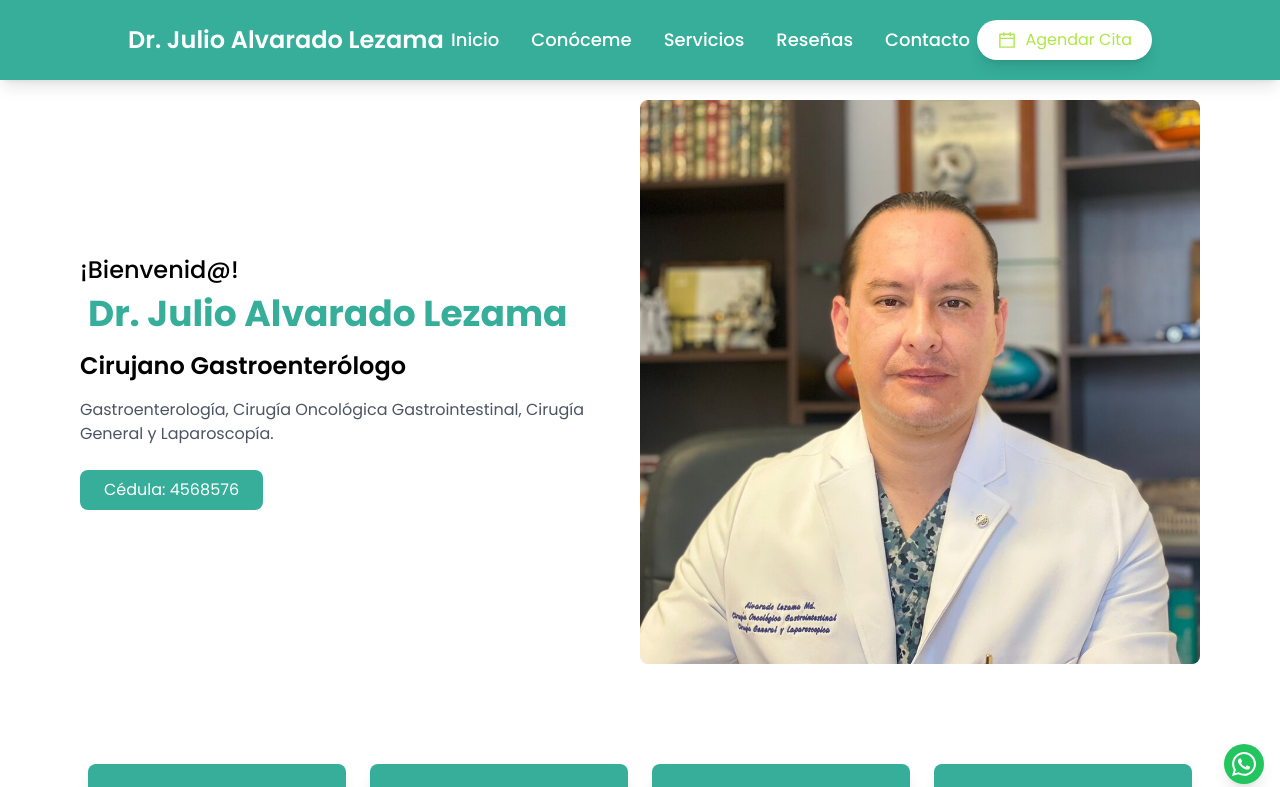
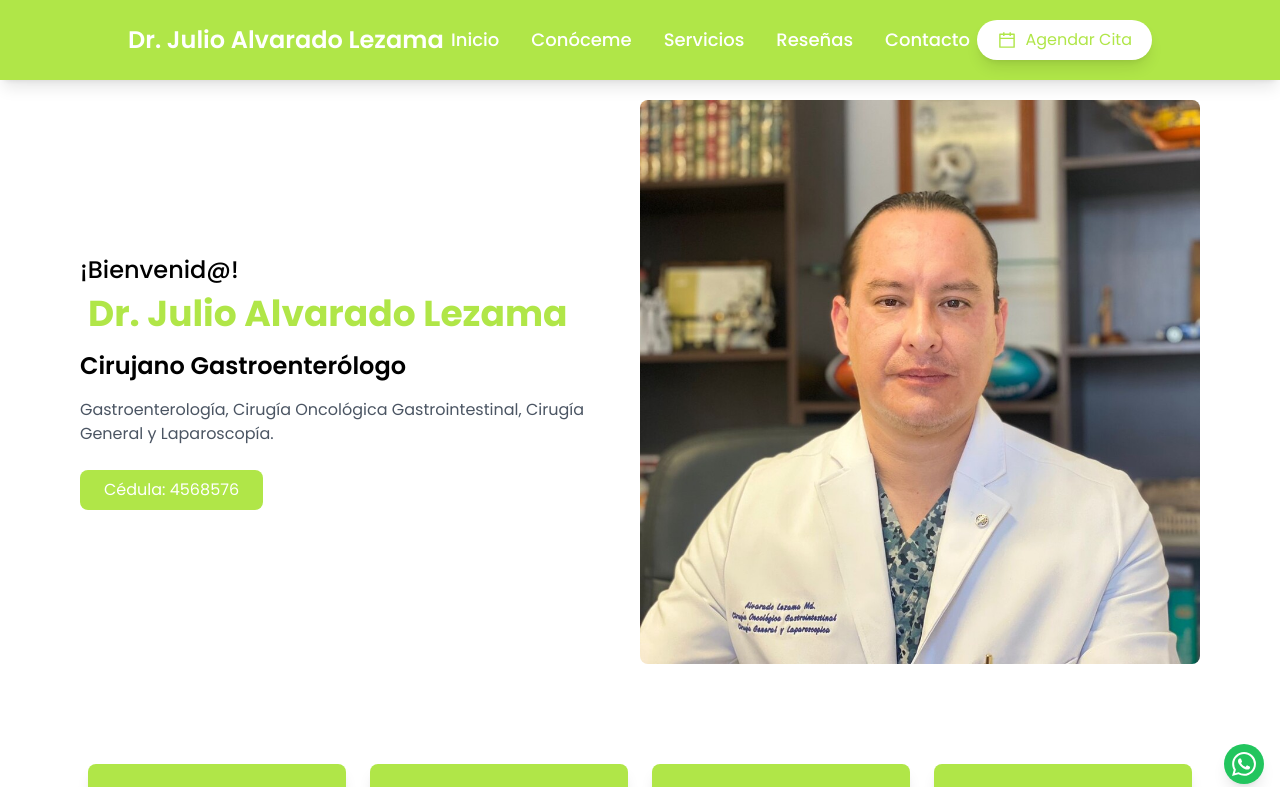
Before and after one commit to Irwingduran/ws-dr-julio-alvarado, a React (Vite) app: page / in a window 1280 px wide. Shown: the top 787 px of the page. Built offline with nearby package versions, Linux system fonts and the light colour scheme.

Commit message:
update tailwind.config.js

```diff
--- a/tailwind.config.js
+++ b/tailwind.config.js
@@ -6,7 +6,7 @@ export default {
       colors: {
         hoverColor: "#FFC000",
         brightColor: "#000",
-        backgroundColor: "#36ae9a",
+        backgroundColor: "#b0e648",
       },
     },
   },
```
